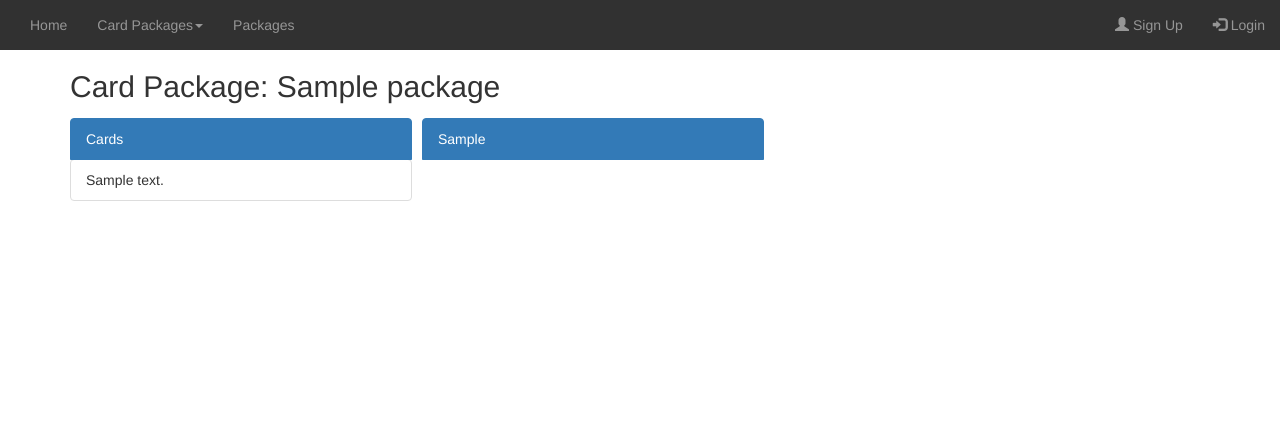
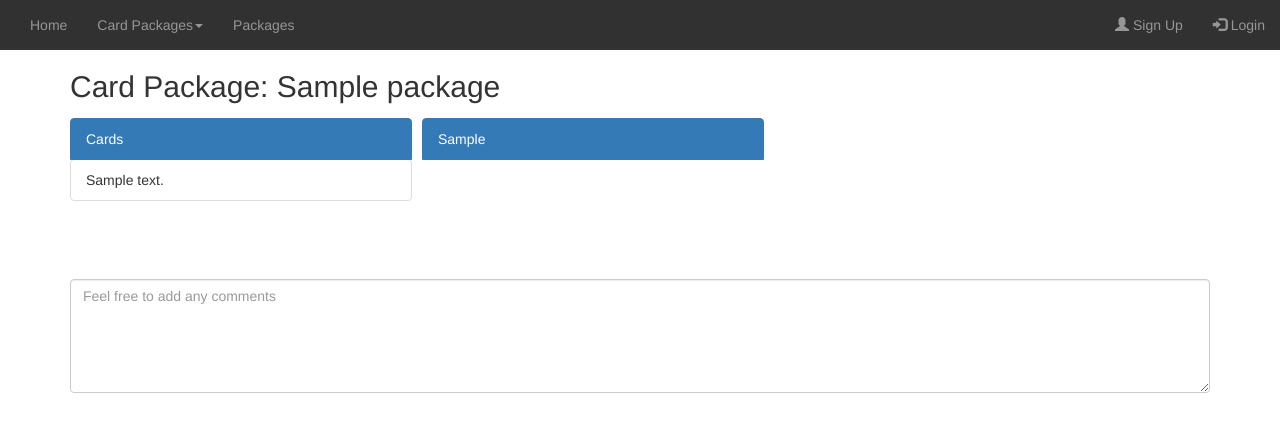
Before and after one commit to bendalll/itech3209, a Django app: template MyDigitalHealth/templates/packageList.html in a window 1280 px wide. Shown: the top 432 px of the page. Run offline with Django 3.2, Linux system fonts and the light colour scheme; the template is opened without the code that fills it: most values are stand-ins (such as "Sample title", 1, 10 or a date in 2020); some libraries are stand-ins or nearby versions.

Commit message:
Add files via upload

```diff
--- a/MyDigitalHealth/templates/packageList.html
+++ b/MyDigitalHealth/templates/packageList.html
@@ -3,11 +3,10 @@
 {% block content %}
 	{% load static %}
 	<script src="{% static 'scripts/view.js'%}"></script>
-		<script src="{% static 'scripts/project.js'%}"></script>
+	<script src="{% static 'scripts/project.js'%}"></script>
 	<!-- Bootstrap Container -->
 	<div class="container">
-	<form >
-	<h2 class="form-signin-heading">Card Package: {{ package.name}}</h2>
+			<h2 class="form-signin-heading">Card Package: {{ package.name}}</h2>
 			<div class="cards">
 			<li class="list-group-item active">Cards</li>
 			<ul id="sortable" class="list-group connection">
@@ -18,7 +17,6 @@
 			{% endfor %}
 			</ul>
 			</div>
-
 			{% for cardGroups in cardGroups %}
 					{% if cardGroups.card_package.id == package.pk %}
 					<div class="cards">
@@ -28,6 +26,8 @@
 					</div>
 					{% endif %}
 			{% endfor %}
-	</form>
+			<div class="form-group">
+				<textarea class="form-control" rows="5" id="comment" placeholder="Feel free to add any comments"></textarea>
+			</div>
 	</div>
 {% endblock %}
```
